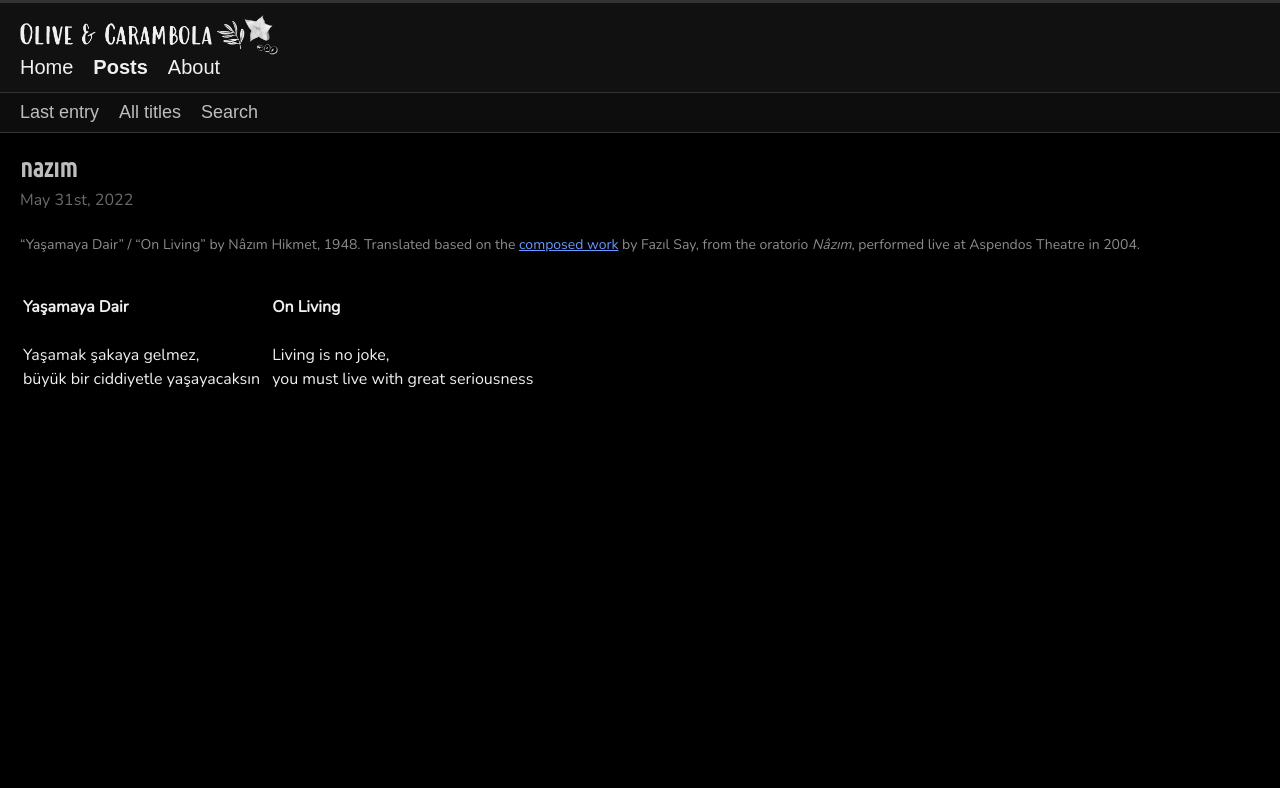
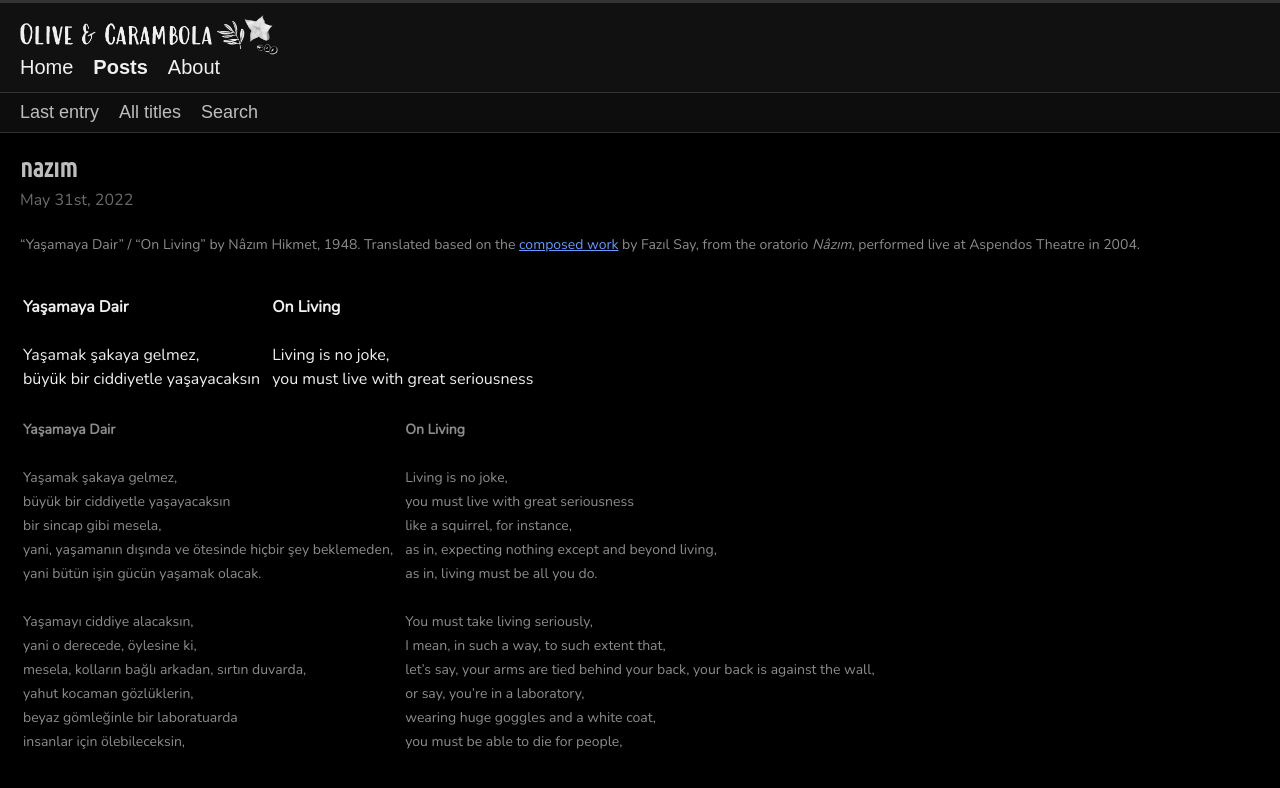
Before and after one commit to olivecarambola/logbook, a Jekyll site: the page built from _posts/2022-05-31-nazim.md, in a window 1280 px wide. Shown: the top 788 px of the page. Built offline with Jekyll 4.4.1, drawn with Linux system fonts in a browser that asks for light colours; some web fonts are replaced.

Commit message:
Update 2022-05-31-nazim.md

```diff
--- a/_posts/2022-05-31-nazim.md
+++ b/_posts/2022-05-31-nazim.md
@@ -20,3 +20,20 @@ imgcount_credited: 0
 | | | |
 |Yaşamak şakaya gelmez,| |Living is no joke,|
 |büyük bir ciddiyetle yaşayacaksın| |you must live with great seriousness|
+
+| | | |
+|-|-|-|
+|<span class="text-body-credit">**Yaşamaya Dair**</span>| |<span class="text-body-credit">**On Living**</span>|
+| | | |
+|<span class="text-body-credit">Yaşamak şakaya gelmez,</span>| |<span class="text-body-credit">Living is no joke,</span>|
+|<span class="text-body-credit">büyük bir ciddiyetle yaşayacaksın</span>| |<span class="text-body-credit">you must live with great seriousness</span>|
+|<span class="text-body-credit">bir sincap gibi mesela,</span>| |<span class="text-body-credit">like a squirrel, for instance,</span>|
+|<span class="text-body-credit">yani, yaşamanın dışında ve ötesinde hiçbir şey beklemeden,</span>| |<span class="text-body-credit">as in, expecting nothing except and beyond living,</span>|
+|<span class="text-body-credit">yani bütün işin gücün yaşamak olacak.</span>| |<span class="text-body-credit">as in, living must be all you do.</span>|
+| | | |
+|<span class="text-body-credit">Yaşamayı ciddiye alacaksın,</span>| |<span class="text-body-credit">You must take living seriously,</span>|
+|<span class="text-body-credit">yani o derecede, öylesine ki,</span>| |<span class="text-body-credit">I mean, in such a way, to such extent that,</span>|
+|<span class="text-body-credit">mesela, kolların bağlı arkadan, sırtın duvarda,</span>| |<span class="text-body-credit">let's say, your arms are tied behind your back, your back is against the wall,</span>|
+|<span class="text-body-credit">yahut kocaman gözlüklerin,</span>| |<span class="text-body-credit">or say, you're in a laboratory,</span>|
+|<span class="text-body-credit">beyaz gömleğinle bir laboratuarda</span>| |<span class="text-body-credit">wearing huge goggles and a white coat,</span>|
+|<span class="text-body-credit">insanlar için ölebileceksin,</span>| |<span class="text-body-credit">you must be able to die for people,</span>|
```
